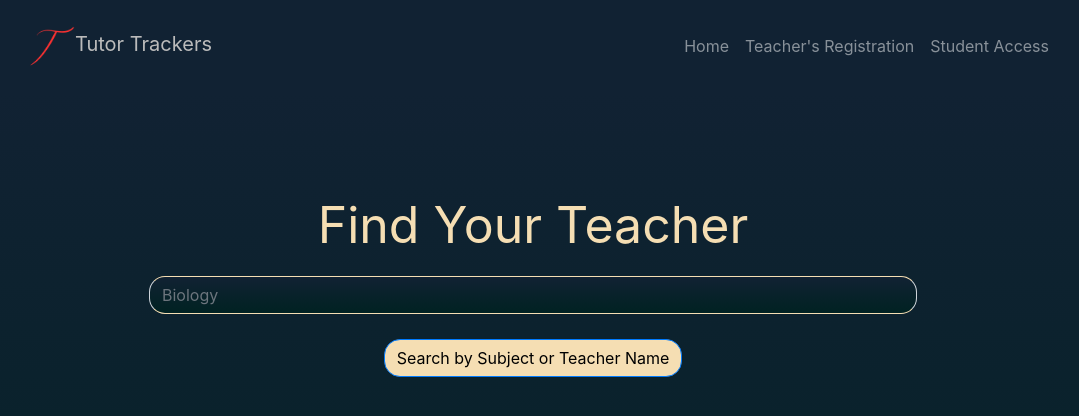
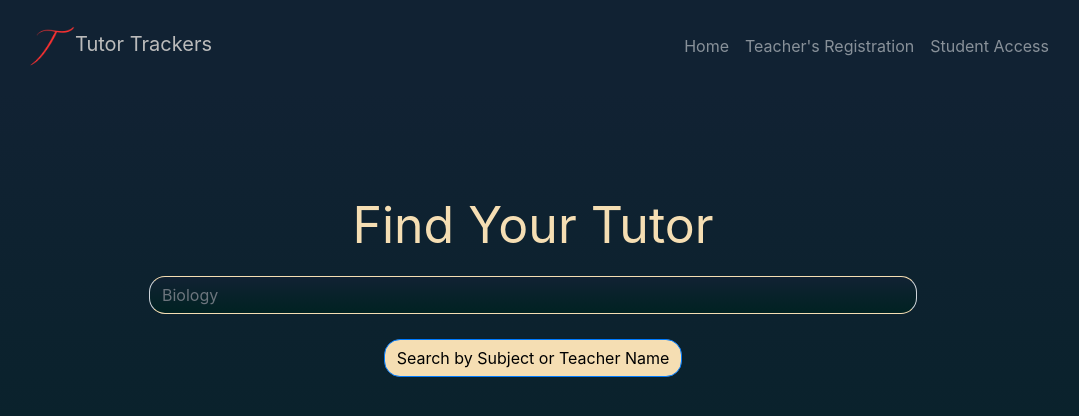
Before and after one commit to sayanmdn/teachers, a React (Create React App) app: page / in a window 1280 px wide. Shown: the top 416 px of the page, without its empty margins (107-1186 px from the left). Built offline with nearby package versions, Linux system fonts and the light colour scheme; no server answers.

Commit message:
Area1 updat

```diff
--- a/src/components/Area1.js
+++ b/src/components/Area1.js
@@ -123,7 +123,7 @@ export function Area1() {
               Hi {auth.user.name.split(" ")[0]}!
             </div>
           )}
-          <div style={{ fontSize: 50, color: "wheat" }}>Find Your Teacher</div>
+          <div style={{ fontSize: 50, color: "wheat" }}>Find Your Tutor</div>
           <Form className="data-form" onSubmit={formik.handleSubmit}>
             <Form.Group
               controlId="formBasicName"
```
